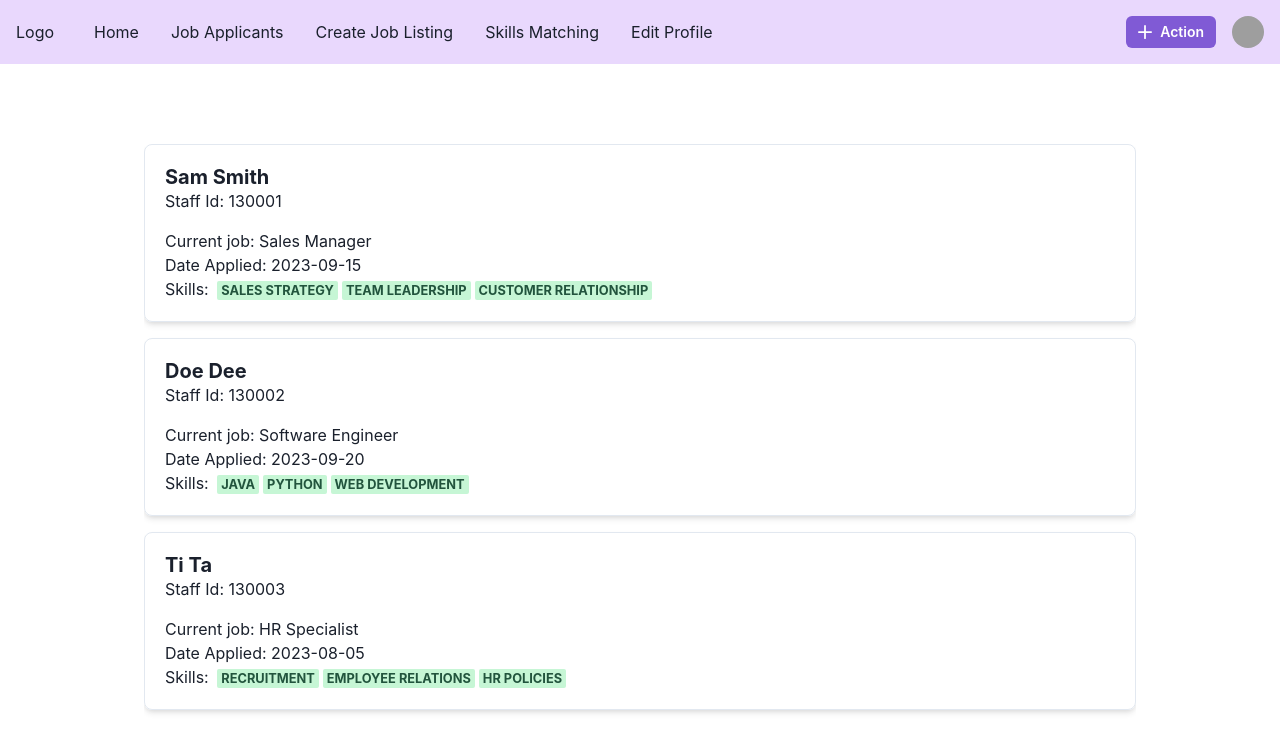
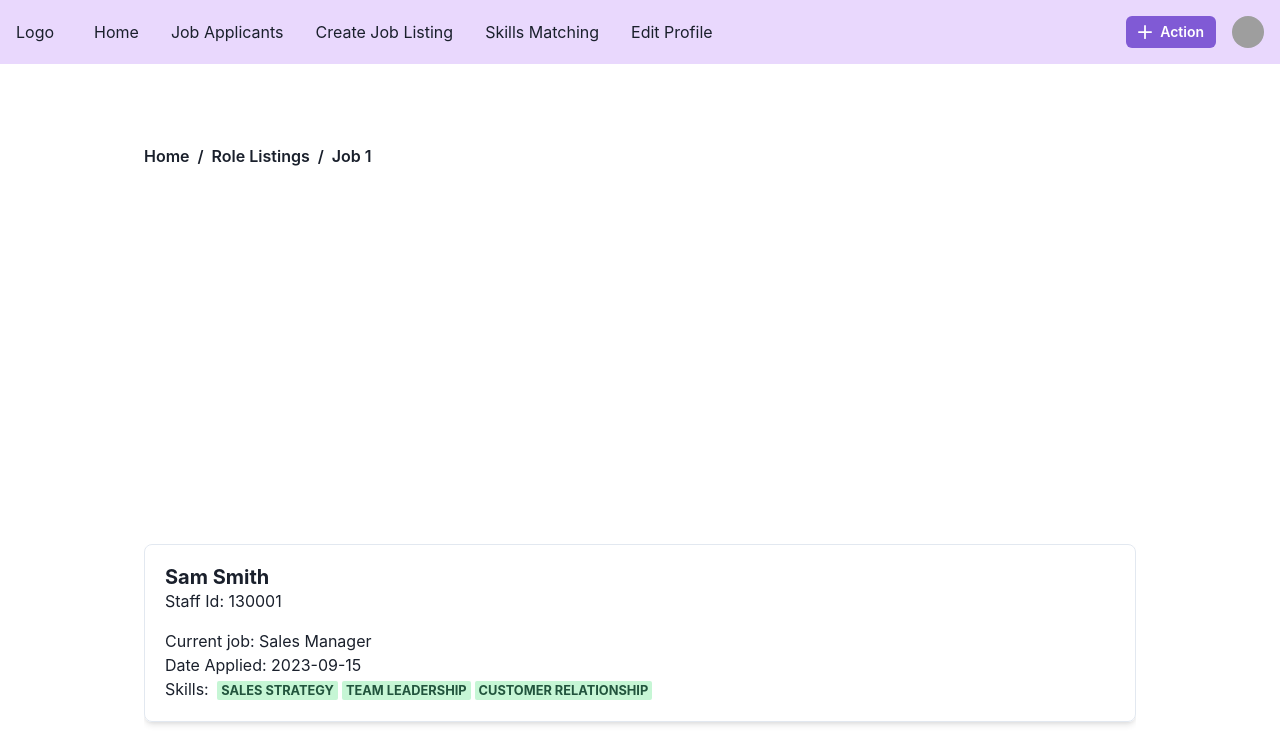
Before and after one commit to boonyeow/SPM2023, a React (Vite) app in the folder sbrb-frontend/: page /listings/1/applications in a window 1280 px wide. Shown: the top 736 px of the page. Built offline with nearby package versions, Linux system fonts and the light colour scheme; grey boxes are pictures that could not be loaded.

Commit message:
feat(ui): include boundary case

```diff
--- a/sbrb-frontend/src/pages/Home.jsx
+++ b/sbrb-frontend/src/pages/Home.jsx
@@ -1,9 +1,10 @@
+import { CloseIcon } from "@chakra-ui/icons";
 import FilterRoleListing from "../components/FilterRoleListings";
 import Layout from "../components/Layout";
 import { Link } from 'react-router-dom';
 import RoleListingCard from "../components/RoleListingCard";
 
-import { Box, Flex, Grid, GridItem, Stack } from "@chakra-ui/react";
+import { Box, Flex, Grid, GridItem, Stack, Text } from "@chakra-ui/react";
 
 const RoleListings = [
   {
@@ -76,8 +77,13 @@ const Home = () => {
                 <GridItem rowSpan={2} colSpan={4}>
                   <Box h="100%" overflow="auto">
                   <Stack spacing={4}>
-
-                      {RoleListings.map((roleListingData) => (
+                    {RoleListings.length === 0 ? (
+                      <Flex justify={"center"} align={"center"}>
+                        <Text fontSize='5xl' mr={3}>No open job role listings.</Text>
+                        <CloseIcon fontSize='5xl' color="grey" />
+                      </Flex>
+                    ) : (
+                      RoleListings.map((roleListingData) => (
                         <Link
                           to={`/listings/${roleListingData.roleListingId}`}
                           key={roleListingData.roleListingId}
@@ -87,7 +93,8 @@ const Home = () => {
                             {...roleListingData}
                           />
                         </Link>
-                      ))}
+                      ))
+                    )}
                   </Stack>
                   </Box>
                 </GridItem>
--- a/sbrb-frontend/src/pages/JobApplicants.jsx
+++ b/sbrb-frontend/src/pages/JobApplicants.jsx
@@ -1,9 +1,24 @@
+import { CloseIcon } from "@chakra-ui/icons";
 import Layout from "../components/Layout";
 import { Link } from "react-router-dom";
+import { useParams } from 'react-router-dom';
 
-import { Badge, Box, Flex, Grid, GridItem, Heading, Stack, Text } from "@chakra-ui/react";
+import {
+  Badge,
+  Box,
+  Breadcrumb,
+  BreadcrumbItem,
+  BreadcrumbLink,
+  Flex,
+  Grid,
+  GridItem,
+  Heading,
+  Stack,
+  Text
+} from "@chakra-ui/react";
 
 function JobApplicants() {
+  const {id} = useParams();
   return (
     <>
   <Layout>
@@ -16,13 +31,36 @@ function JobApplicants() {
     templateColumns='repeat(3, 1fr)'
     gap={4}
     >
+
+<Box mb={8} fontWeight="semibold">
+              <Breadcrumb>
+                <BreadcrumbItem>
+                  <BreadcrumbLink href="/listings">Home</BreadcrumbLink>
+                </BreadcrumbItem>
+
+                <BreadcrumbItem>
+                  <BreadcrumbLink href="#">Role Listings</BreadcrumbLink>
+                </BreadcrumbItem>
+
+                <BreadcrumbItem isCurrentPage>
+                <BreadcrumbLink href="#">
+                  {id ? `Job ${id}` : 'test'}
+                </BreadcrumbLink>
+              </BreadcrumbItem>
+              </Breadcrumb>
+            </Box>
     <GridItem rowSpan={2} colSpan={3} >
     <Box h="100%" overflow="auto">
       <Stack spacing={4}>
       {
+        (applicantsData.length === 0) ? (
+          <Flex justify={"center"} align={"center"}>
+            <Text fontSize='5xl' mr={3}>No applicants have applied for this job.</Text>
+            <CloseIcon fontSize='5xl' color="grey" />
+          </Flex>) :(
         applicantsData.map((feature, index) => (
           <JobApplicantsCard key={index} {...feature} />
-        ))
+        )) )
       }
 
       </Stack>
```
Lines whose indentation alone changed are shown as unchanged.
